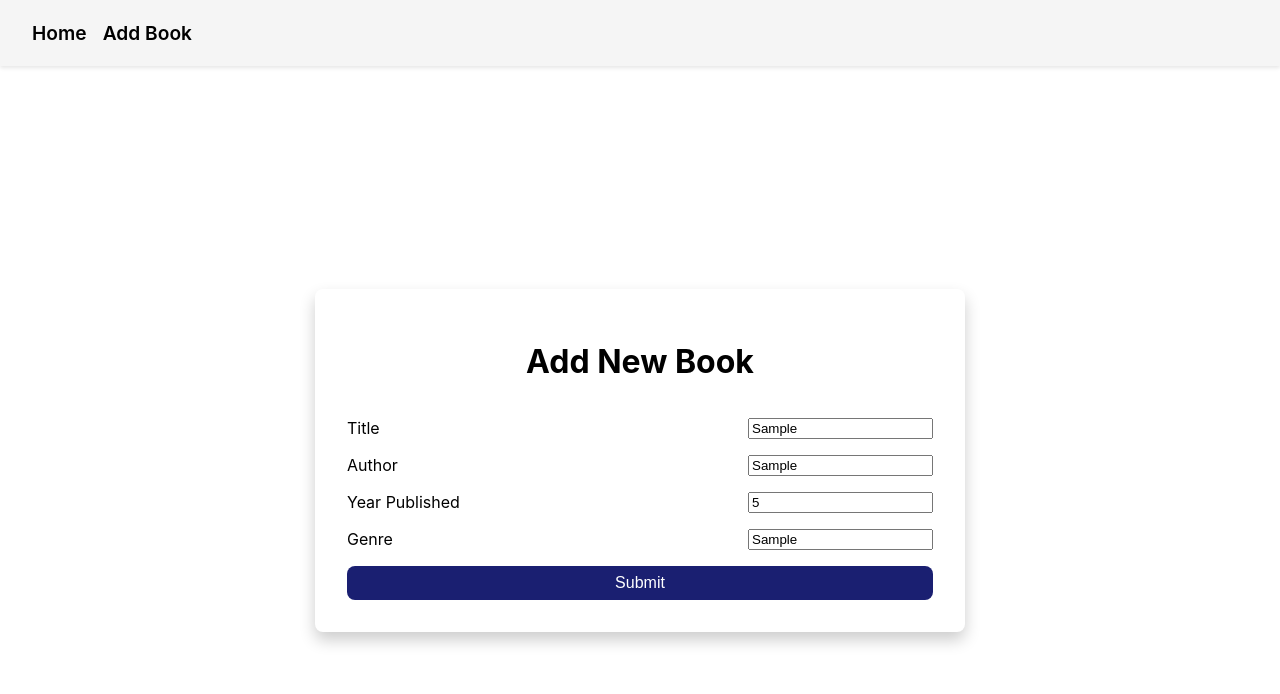
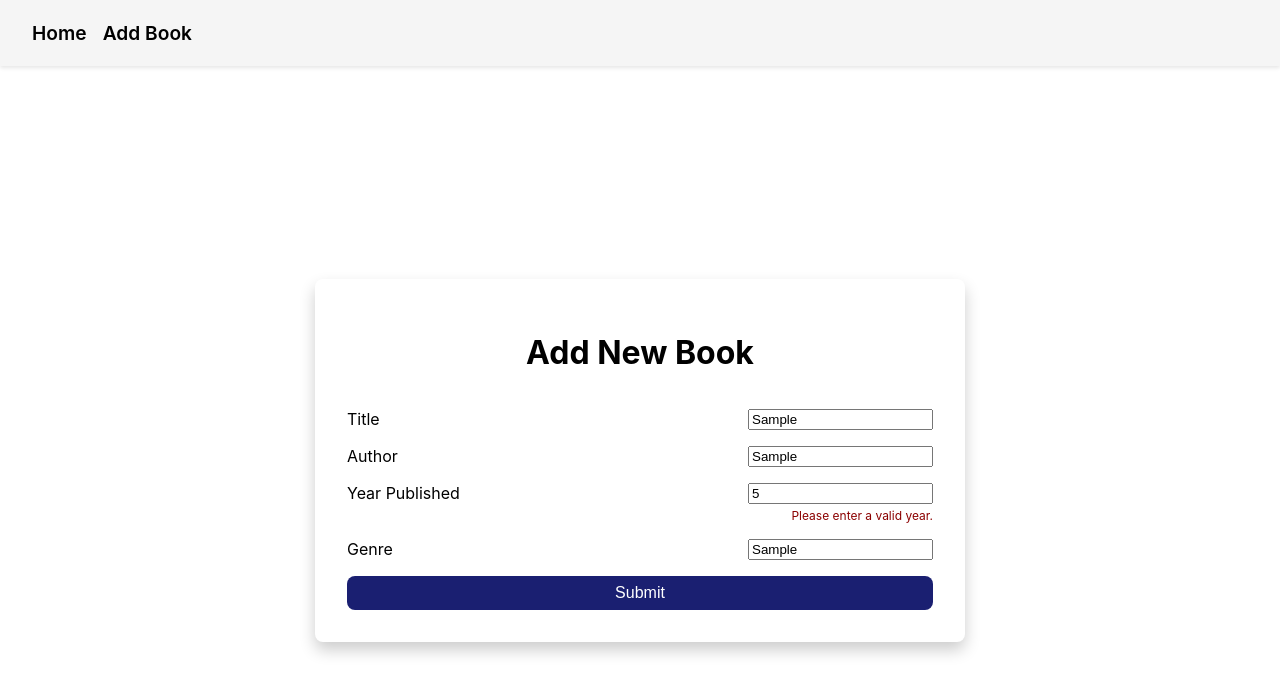
Before and after one commit to haley227/visa-node-app, a React (Create React App) app in the folder visa-app-client/: page /add in a window 1280 px wide. Both pictures are taken after typing "Sample", "Sample", "5", "Sample" into the empty fields and a click on the button "Submit". Shown: the top 694 px of the page. Built offline with nearby package versions, Linux system fonts and the light colour scheme; no server answers.

Commit message:
Error handling adjustments

```diff
--- a/visa-app-client/src/components/modules/BookForm/BookForm.style.ts
+++ b/visa-app-client/src/components/modules/BookForm/BookForm.style.ts
@@ -1,3 +1,4 @@
+import COLORS from "consts/colors";
 import styled from "styled-components";
 
 export const StyledForm = styled.form`
@@ -10,6 +11,8 @@ export const FormRow = styled.div`
     display: flex;
     gap: 1rem;
     justify-content: space-between;
+    flex-wrap: wrap;
+    row-gap: 4px;
 
     button {
         width: 100%;
@@ -28,3 +31,10 @@ export const Title = styled.h1`
     font-size: 2rem;
     padding-bottom: 1rem;
 `;
+
+export const ErrorText = styled.span`
+  color: ${COLORS.errorRed};
+  width: 100%;
+  text-align: right;
+  font-size: 12px;
+`;
--- a/visa-app-client/src/components/modules/BookForm/BookForm.tsx
+++ b/visa-app-client/src/components/modules/BookForm/BookForm.tsx
@@ -2,7 +2,7 @@ import { useState } from "react";
 import { Book } from "utils/bookListContext/types";
 import { Button } from "components/global/Button/Button";
 import { StyledCard } from "components/global/StyledCard.style"
-import { FormRow, StyledForm, Title } from "./BookForm.style";
+import { ErrorText, FormRow, StyledForm, Title } from "./BookForm.style";
 import { CentralMessage } from "components/global/CentralMessage.style";
 
 export const BookForm = ({ title, book, onSubmit }: { title?: string; book?: Book; onSubmit: (formData: any) => void; }) => {
@@ -12,6 +12,7 @@ export const BookForm = ({ title, book, onSubmit }: { title?: string; book?: Boo
     yearPublished: 0,
     genre: '',
   };
+
   const [bookValue, setBookValue] = useState<Book>(defaultValues);
   const [error, setError] = useState('');
 
@@ -23,11 +24,13 @@ export const BookForm = ({ title, book, onSubmit }: { title?: string; book?: Boo
       [name]: value,
     });
 
-    // Validate if the input is not empty
-    if (!value.trim() || value === '') {
-      setError('This field is required.');
+    if (name === 'yearPublished') {
+      // Validate if the year input is a number and greater than the year of the first book published
+      if (isNaN(value) || value < 868) {
+        setError('Please enter a valid year.');
       } else {
         setError('');
+      }
     }
   };
 
@@ -55,6 +58,7 @@ export const BookForm = ({ title, book, onSubmit }: { title?: string; book?: Boo
                     <FormRow>
                       <label htmlFor="yearPublished">Year Published</label>
                       <input type="number" aria-label="year published" name="yearPublished" defaultValue={book?.yearPublished} onChange={handleInputChange} required />
+                      {error && <ErrorText>{error}</ErrorText>}
                     </FormRow>
                     <FormRow>
                       <label htmlFor="genre">Genre</label>
```
Lines whose indentation alone changed are shown as unchanged.
